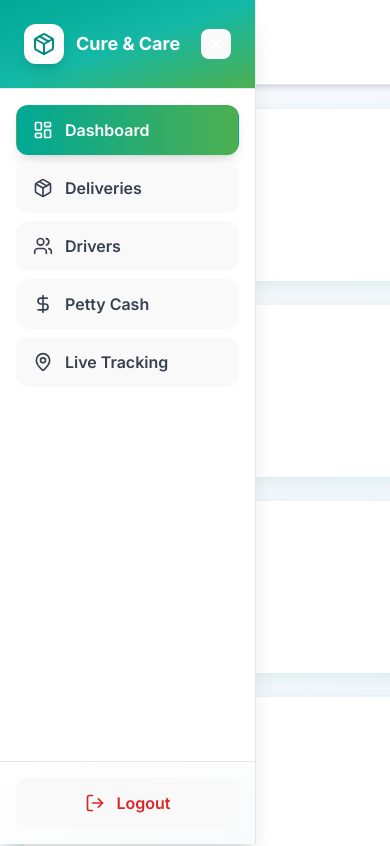
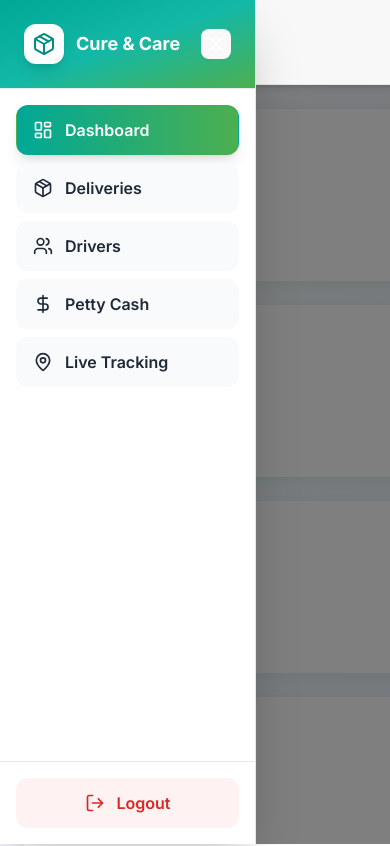
Before and after one commit to qutubkothari/Cure-and-Care-Dispatch, a React (Vite) app in the folder client/: page /dashboard in a window 390 px wide. Shown: the top 846 px of the page. Built offline with nearby package versions, Linux system fonts and the light colour scheme.

Commit message:
fix: Add explicit bg-gray-50 to inactive nav buttons for visibility

```diff
--- a/client/src/pages/AdminDashboard.tsx
+++ b/client/src/pages/AdminDashboard.tsx
@@ -659,8 +659,16 @@ export default function AdminDashboard() {
 
   return (
     <div className="min-h-screen bg-gradient-to-br from-gray-50 via-blue-50 to-primary-50">
+      {/* Mobile Overlay */}
+      {sidebarOpen && (
+        <div
+          className="fixed inset-0 bg-black/50 z-40 lg:hidden"
+          onClick={() => setSidebarOpen(false)}
+        ></div>
+      )}
+
       {/* Sidebar */}
-      <div className={`fixed inset-y-0 left-0 z-50 w-64 bg-white border-r border-gray-200 shadow-xl transform transition-transform duration-300 ${sidebarOpen ? 'translate-x-0' : '-translate-x-full lg:translate-x-0'}`}>
+      <div className={`fixed inset-y-0 left-0 z-50 w-64 bg-white border-r border-gray-200 shadow-2xl transform transition-transform duration-300 ${sidebarOpen ? 'translate-x-0' : '-translate-x-full lg:translate-x-0'}`}>
         {/* Sidebar Header */}
         <div className="flex items-center justify-between p-6 border-b border-gray-200 bg-gradient-to-br from-primary-500 via-teal-500 to-accent-500">
           <div className="flex items-center gap-3">
@@ -675,13 +683,13 @@ export default function AdminDashboard() {
         </div>
 
         {/* Navigation */}
-        <nav className="p-4 space-y-2 overflow-y-auto" style={{ height: 'calc(100vh - 180px)' }}>
+        <nav className="p-4 space-y-2 overflow-y-auto bg-white" style={{ height: 'calc(100vh - 180px)' }}>
           <button
             onClick={() => setActiveTab('dashboard')}
             className={`w-full flex items-center gap-3 px-4 py-3 rounded-xl font-semibold transition-all transform hover:scale-105 ${
               activeTab === 'dashboard'
                 ? 'bg-gradient-to-r from-primary-500 to-accent-500 text-white shadow-lg'
-                : 'text-gray-700 hover:bg-gradient-to-r hover:from-primary-50 hover:to-accent-50 hover:text-primary-700'
+                : 'bg-gray-50 text-gray-800 hover:bg-gradient-to-r hover:from-primary-100 hover:to-accent-100 hover:text-primary-700'
             }`}
           >
             <LayoutDashboard className="w-5 h-5" />
@@ -692,7 +700,7 @@ export default function AdminDashboard() {
             className={`w-full flex items-center gap-3 px-4 py-3 rounded-xl font-semibold transition-all transform hover:scale-105 ${
               activeTab === 'deliveries'
                 ? 'bg-gradient-to-r from-primary-500 to-accent-500 text-white shadow-lg'
-                : 'text-gray-700 hover:bg-gradient-to-r hover:from-primary-50 hover:to-accent-50 hover:text-primary-700'
+                : 'bg-gray-50 text-gray-800 hover:bg-gradient-to-r hover:from-primary-100 hover:to-accent-100 hover:text-primary-700'
             }`}
           >
             <Package className="w-5 h-5" />
@@ -703,7 +711,7 @@ export default function AdminDashboard() {
             className={`w-full flex items-center gap-3 px-4 py-3 rounded-xl font-semibold transition-all transform hover:scale-105 ${
               activeTab === 'drivers'
                 ? 'bg-gradient-to-r from-primary-500 to-accent-500 text-white shadow-lg'
-                : 'text-gray-700 hover:bg-gradient-to-r hover:from-primary-50 hover:to-accent-50 hover:text-primary-700'
+                : 'bg-gray-50 text-gray-800 hover:bg-gradient-to-r hover:from-primary-100 hover:to-accent-100 hover:text-primary-700'
             }`}
           >
             <Users className="w-5 h-5" />
@@ -714,7 +722,7 @@ export default function AdminDashboard() {
             className={`w-full flex items-center gap-3 px-4 py-3 rounded-xl font-semibold transition-all transform hover:scale-105 ${
               activeTab === 'petty-cash'
                 ? 'bg-gradient-to-r from-primary-500 to-accent-500 text-white shadow-lg'
-                : 'text-gray-700 hover:bg-gradient-to-r hover:from-primary-50 hover:to-accent-50 hover:text-primary-700'
+                : 'bg-gray-50 text-gray-800 hover:bg-gradient-to-r hover:from-primary-100 hover:to-accent-100 hover:text-primary-700'
             }`}
           >
             <DollarSign className="w-5 h-5" />
@@ -725,7 +733,7 @@ export default function AdminDashboard() {
             className={`w-full flex items-center gap-3 px-4 py-3 rounded-xl font-semibold transition-all transform hover:scale-105 ${
               activeTab === 'tracking'
                 ? 'bg-gradient-to-r from-primary-500 to-accent-500 text-white shadow-lg'
-                : 'text-gray-700 hover:bg-gradient-to-r hover:from-primary-50 hover:to-accent-50 hover:text-primary-700'
+                : 'bg-gray-50 text-gray-800 hover:bg-gradient-to-r hover:from-primary-100 hover:to-accent-100 hover:text-primary-700'
             }`}
           >
             <MapPin className="w-5 h-5" />
@@ -734,8 +742,8 @@ export default function AdminDashboard() {
         </nav>
 
         {/* Logout Button */}
-        <div className="absolute bottom-0 left-0 right-0 p-4 border-t border-gray-200 bg-gradient-to-br from-white to-gray-50">
-          <button className="flex items-center justify-center gap-3 px-4 py-3 text-red-600 hover:bg-red-50 rounded-xl w-full font-semibold transition-all hover:shadow-md">
+        <div className="absolute bottom-0 left-0 right-0 p-4 border-t border-gray-200 bg-white">
+          <button className="flex items-center justify-center gap-3 px-4 py-3 text-red-600 bg-red-50 hover:bg-red-100 rounded-xl w-full font-semibold transition-all hover:shadow-md">
             <LogOut className="w-5 h-5" />
             <span>Logout</span>
           </button>
```
